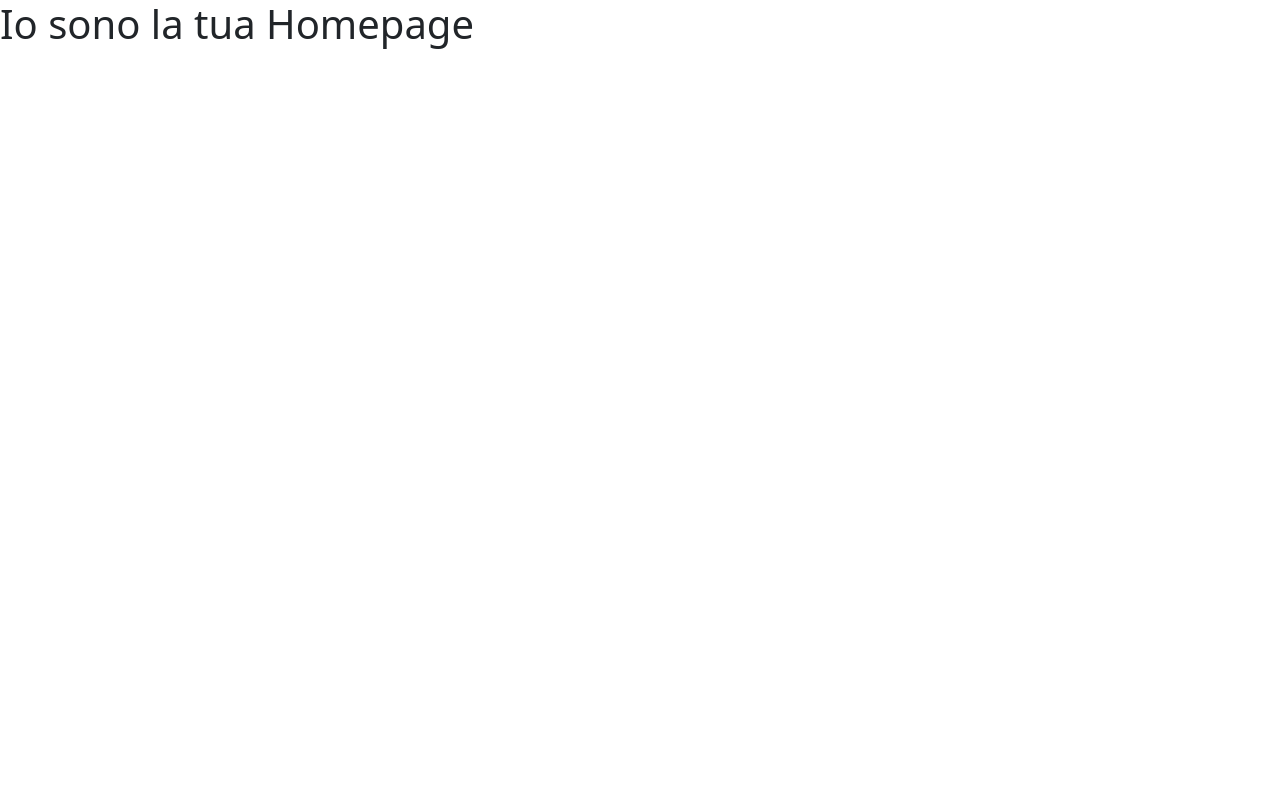
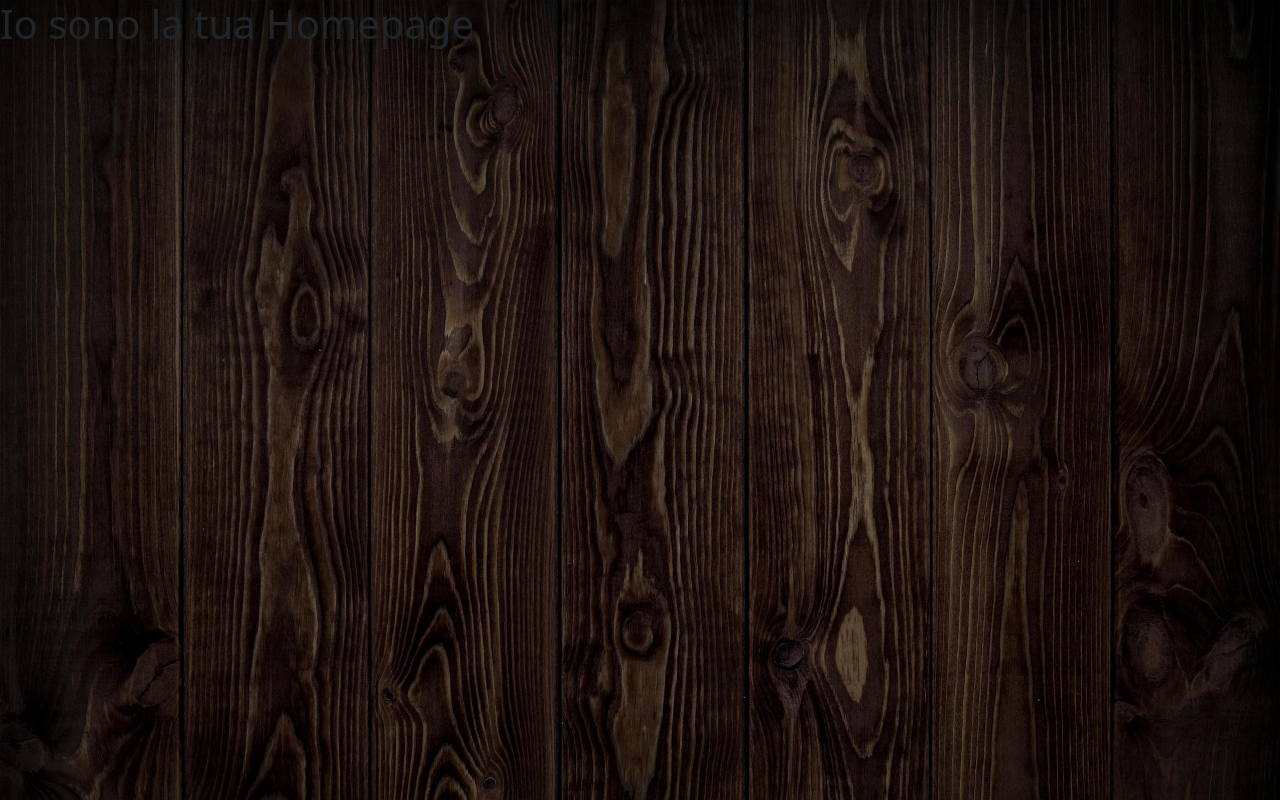
Before and after one commit to claraloforti/project-work-frontend-team3, a React (Vite) app: page / in a window 1280 px wide. Built offline with nearby package versions, Linux system fonts and the light colour scheme.

Commit message:
add background-image to body

```diff
--- a/src/index.css
+++ b/src/index.css
@@ -4,3 +4,10 @@
     padding: 0;
     box-sizing: border-box;
 }
+
+/* Sfondo globale */
+body {
+    background-image: url("../public/imgs/bg-legno-scuro.jpg");
+    background-repeat: no-repeat;
+    background-size: cover;
+}
```
